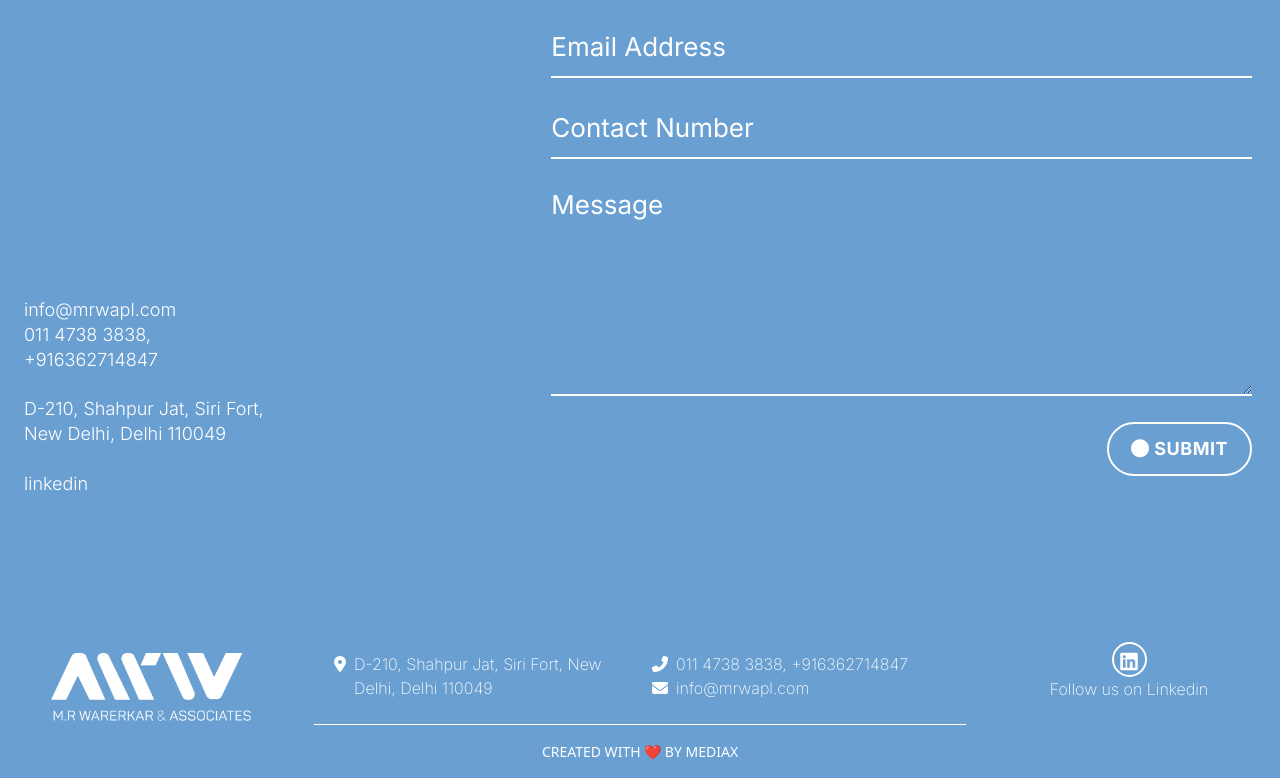
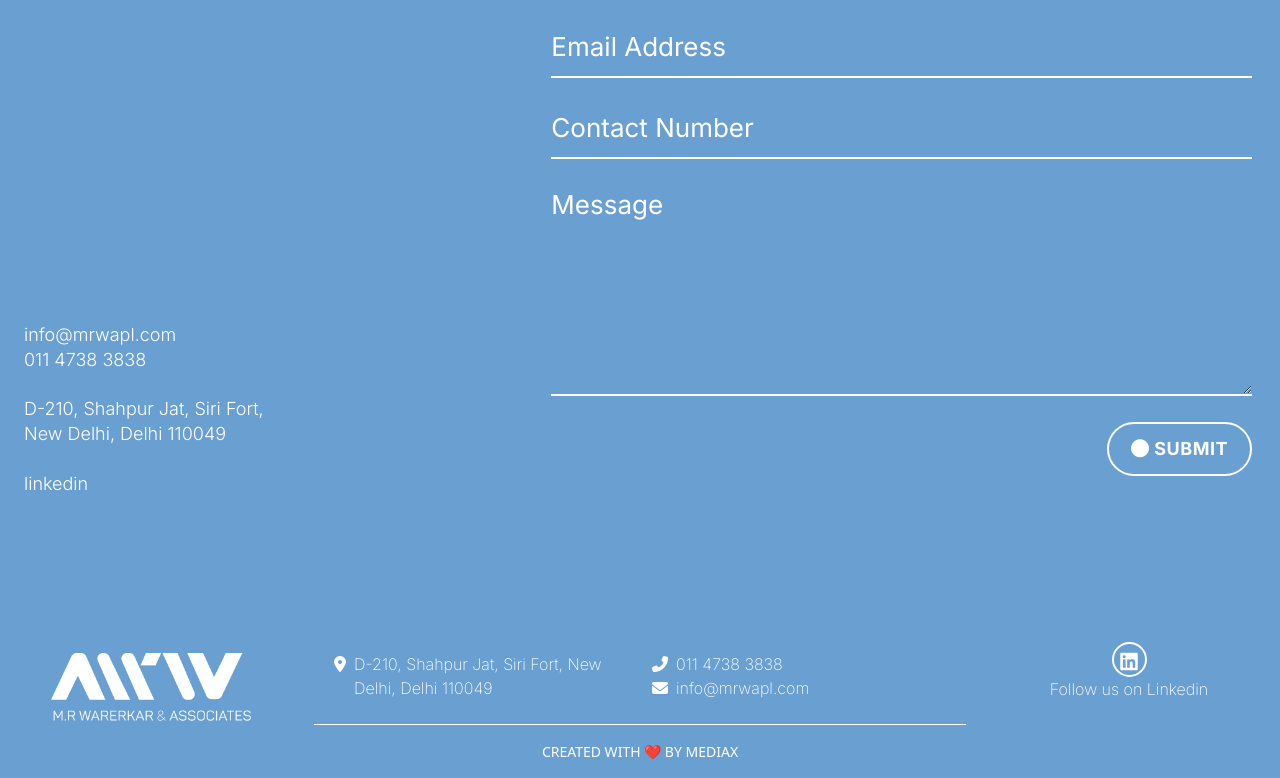
Before and after one commit to JitenderMX/Warekar-00, a plain HTML site: page contact-us.html in a window 1280 px wide. Shown: the part 554-1332 px from the top of the page. Drawn offline with nearby package versions, Linux system fonts and the light colour scheme.

Commit message:
personal number remove

```diff
--- a/contact-us.html
+++ b/contact-us.html
@@ -118,8 +118,7 @@
                     <div class="contact-left h-100 d-flex flex-column justify-content-end w-50">
                         <ul class="m-0 p-0" style="list-style: none;">
                             <li><a href="mailto:info@mrwapl.com" target="_blank" class="th-p">info@mrwapl.com</a></li>
-                            <li><a href="tel:011 4738 3838" target="_blank" class="th-p"> 011 4738 3838,
-                                    +916362714847</a></li>
+                            <li><a href="tel:011 4738 3838" target="_blank" class="th-p"> 011 4738 3838</a></li>
                             <li class="my-4"><a href="https://maps.app.goo.gl/AAu66GGcoW4cYyCB6" target="_blank"
                                     class="th-p">D-210, Shahpur Jat, Siri Fort, New Delhi, Delhi 110049</a></li>
                             <li><a href="#" target="_blank" class="th-p">linkedin</a></li>
--- a/footer.html
+++ b/footer.html
@@ -27,7 +27,7 @@
                                 <i class="fas me-2 fa-phone-alt"></i>
                             </div>
                             <div class="">
-                                011 4738 3838, +916362714847
+                                011 4738 3838
                             </div>
                         </a>
                         </div>
```
